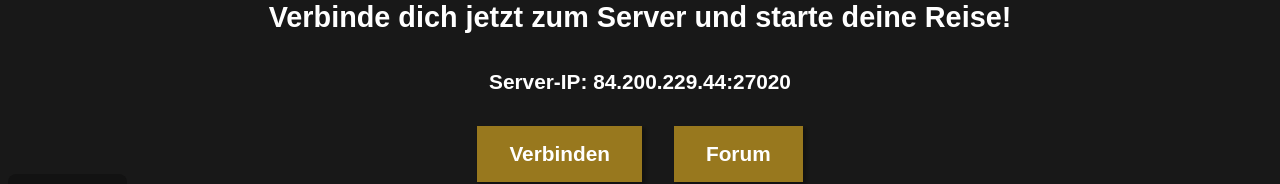
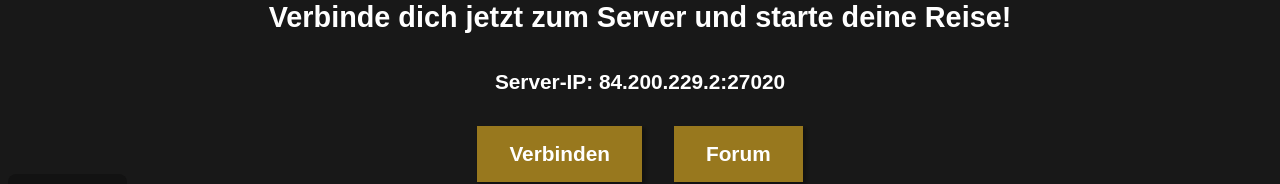
Before and after one commit to DannyINF/maw-rp-de, a Next.js app: page / in a window 1280 px wide. Shown: the part 8109-8293 px from the top of the page. Built offline with nearby package versions, Linux system fonts and the light colour scheme.

Commit message:
updated ip

```diff
--- a/src/components/connectdetails/connectdetails.tsx
+++ b/src/components/connectdetails/connectdetails.tsx
@@ -49,7 +49,7 @@ const ConnectDetails: React.FC = () => {
 			<div className={styles.gmodButtons}>
 				<a
 					className={styles.button}
-					href="steam://connect/84.200.229.44:27020"
+					href="steam://connect/84.200.229.2:27020"
 					target="_blank"
 					onClick={trackConnectionClick}
 				>
--- a/src/pages/index.tsx
+++ b/src/pages/index.tsx
@@ -106,7 +106,7 @@ export default function Home() {
 								<Factions factions={factionList} />
 								<Features features={featureList} />
 								<History items={historyList} />
-								<Connect serverIp="84.200.229.44:27020" />
+								<Connect serverIp="84.200.229.2:27020" />
 							</div>
 						</>
 					)}
```
